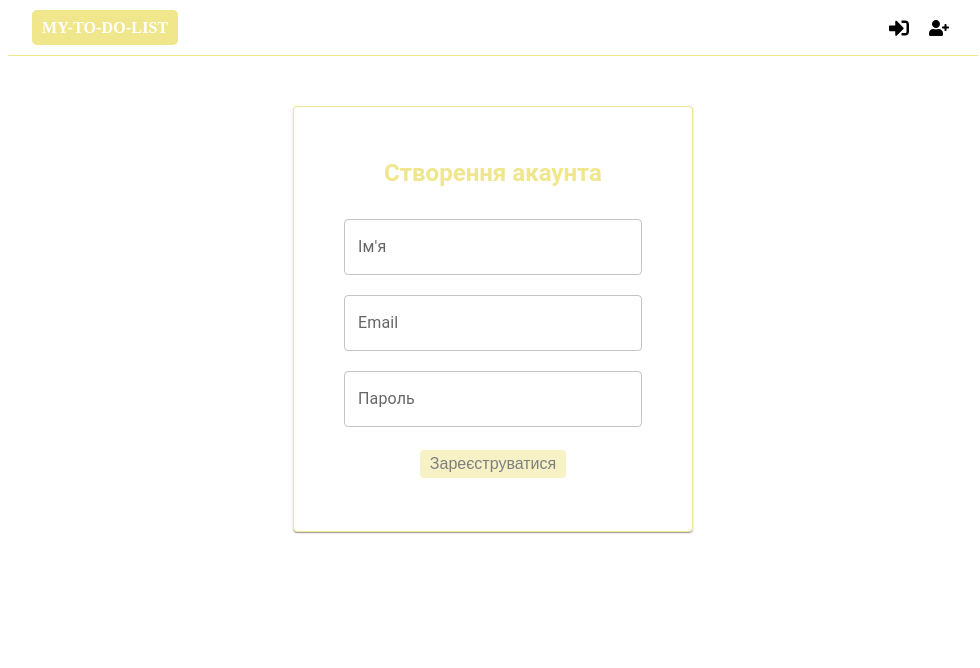
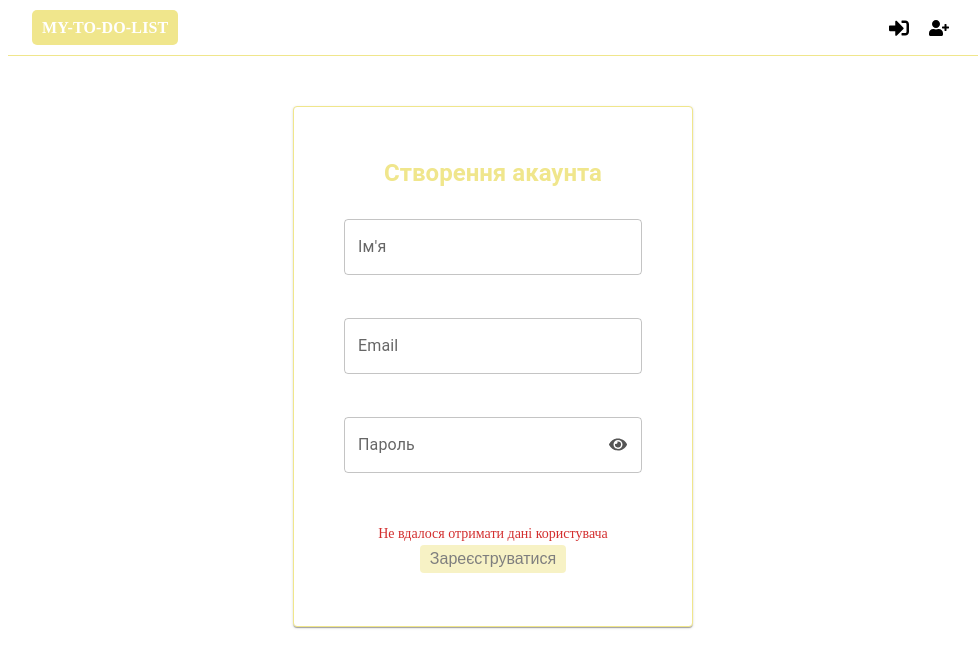
Before and after one commit to vladimirvikulin/Project-Manager, a React (Create React App) app: page /register in a window 1280 px wide. Shown: the top 668 px of the page, without its empty margins (147-1127 px from the left). Built offline with nearby package versions, Linux system fonts and the light colour scheme; no server answers.

Commit message:
made auth and register forms more understandable

```diff
--- a/src/pages/Login/Login.js
+++ b/src/pages/Login/Login.js
@@ -1,4 +1,4 @@
-import React from "react";
+import React, { useState } from "react";
 import { useForm } from "react-hook-form";
 import { useDispatch, useSelector } from "react-redux";
 import Typography from "@mui/material/Typography";
@@ -6,12 +6,16 @@ import TextField from "@mui/material/TextField";
 import Paper from "@mui/material/Paper";
 import styles from "./Login.module.css";
 import MyButton from "../../components/ui/button/MyButton";
-import { fetchAuth, selectIsAuth } from "../../redux/slices/auth";
+import { fetchAuth, selectIsAuth, selectAuthError } from "../../redux/slices/auth";
 import { Navigate } from "react-router-dom";
+import { FaEye, FaEyeSlash } from "react-icons/fa";
 
 const Login = () => {
     const isAuth = useSelector(selectIsAuth);
+    const authError = useSelector(selectAuthError);
     const dispatch = useDispatch();
+    const [showPassword, setShowPassword] = useState(false);
+
     const {
         register,
         handleSubmit,
@@ -26,15 +30,19 @@ const Login = () => {
 
     const onSubmit = async (values) => {
         const data = await dispatch(fetchAuth(values));
-        if (!data.payload) return alert('Не вдалося авторизуватися');
         if ('token' in data.payload) {
             window.localStorage.setItem('token', data.payload.token);
         }
     };
 
+    const togglePasswordVisibility = () => {
+        setShowPassword((prev) => !prev);
+    };
+
     if (isAuth) {
         return <Navigate to='/'/>
     }
+
     return (
         <Paper classes={{ root: styles.root }}>
             <Typography classes={{ root: styles.title }} variant="h5">
@@ -46,19 +54,47 @@ const Login = () => {
                     type='email'
                     label="Email"
                     error={Boolean(errors.email?.message)}
-                    helperText={errors.email?.message}
-                    {...register('email', {required: 'Вкажіть пошту'})}
+                    helperText={errors.email?.message || " "}
+                    {...register('email', {
+                        required: 'Вкажіть пошту',
+                        pattern: {
+                            value: /^[a-zA-Z0-9._%+-]+@[a-zA-Z0-9.-]+\.[a-zA-Z]{2,}$/,
+                            message: 'Невірний формат пошти'
+                        }
+                    })}
                     fullWidth
                 />
+                <div className={styles.passwordFieldWrapper}>
                     <TextField
                         className={styles.field}
                         label="Пароль"
+                        type={showPassword ? 'text' : 'password'}
                         error={Boolean(errors.password?.message)}
-                    helperText={errors.password?.message}
-                    {...register('password', {required: 'Вкажіть пароль'})}
+                        helperText={errors.password?.message || " "}
+                        {...register('password', {
+                            required: 'Вкажіть пароль',
+                            minLength: {
+                                value: 5,
+                                message: 'Пароль повинен містити мінімум 5 символів'
+                            }
+                        })}
                         fullWidth
                     />
-                <MyButton disabled = {!isValid} type='submit'>
+                    <button
+                        type="button"
+                        className={styles.eyeIcon}
+                        onClick={togglePasswordVisibility}
+                    >
+                        {showPassword ? <FaEyeSlash /> : <FaEye />}
+                        <span className={styles.tooltip}>{showPassword ? 'Приховати пароль' : 'Показати пароль'}</span>
+                    </button>
+                </div>
+                {authError && (
+                    <div className={styles.errorMessage}>
+                        {authError}
+                    </div>
+                )}
+                <MyButton disabled={!isValid} type='submit'>
                     Увійти
                 </MyButton>
             </form>
--- a/src/pages/Registration/Registration.js
+++ b/src/pages/Registration/Registration.js
@@ -1,6 +1,6 @@
-import React from 'react';
+import React, { useState } from 'react';
 import { useDispatch, useSelector } from "react-redux";
-import { fetchRegister, selectIsAuth } from "../../redux/slices/auth";
+import { fetchRegister, selectIsAuth, selectAuthError } from "../../redux/slices/auth";
 import { useForm } from "react-hook-form";
 import { Navigate } from "react-router-dom";
 import Typography from '@mui/material/Typography';
@@ -8,10 +8,14 @@ import TextField from '@mui/material/TextField';
 import Paper from '@mui/material/Paper';
 import styles from './Registration.module.css';
 import MyButton from '../../components/ui/button/MyButton';
+import { FaEye, FaEyeSlash } from "react-icons/fa";
 
 const Registration = () => {
     const isAuth = useSelector(selectIsAuth);
+    const authError = useSelector(selectAuthError);
     const dispatch = useDispatch();
+    const [showPassword, setShowPassword] = useState(false);
+
     const {
         register,
         handleSubmit,
@@ -24,6 +28,7 @@ const Registration = () => {
         },
         mode: 'onChange'
     });
+
     const onSubmit = async (values) => {
         const data = await dispatch(fetchRegister(values));
         if (!data.payload) return alert('Не вдалося зареєструватися');
@@ -32,9 +37,14 @@ const Registration = () => {
         }
     };
 
+    const togglePasswordVisibility = () => {
+        setShowPassword((prev) => !prev);
+    };
+
     if (isAuth) {
         return <Navigate to='/'/>
     }
+
     return (
         <Paper classes={{ root: styles.root }}>
             <Typography classes={{ root: styles.title }} variant="h5">
@@ -43,11 +53,16 @@ const Registration = () => {
             <form onSubmit={handleSubmit(onSubmit)}>
                 <TextField
                     className={styles.field}
-                    type='fullName'
                     label="Ім'я"
                     error={Boolean(errors.fullName?.message)}
-                    helperText={errors.fullName?.message}
-                    {...register('fullName', {required: 'Вкажіть і\'мя'})}
+                    helperText={errors.fullName?.message || " "}
+                    {...register('fullName', {
+                        required: "Вкажіть ім'я",
+                        minLength: {
+                            value: 3,
+                            message: "Ім'я повинно містити мінімум 3 символи"
+                        }
+                    })}
                     fullWidth
                 />
                 <TextField
@@ -55,19 +70,47 @@ const Registration = () => {
                     type='email'
                     label="Email"
                     error={Boolean(errors.email?.message)}
-                    helperText={errors.email?.message}
-                    {...register('email', {required: 'Вкажіть пошту'})}
+                    helperText={errors.email?.message || " "}
+                    {...register('email', {
+                        required: 'Вкажіть пошту',
+                        pattern: {
+                            value: /^[a-zA-Z0-9._%+-]+@[a-zA-Z0-9.-]+\.[a-zA-Z]{2,}$/,
+                            message: 'Невірний формат пошти'
+                        }
+                    })}
                     fullWidth
                 />
+                <div className={styles.passwordFieldWrapper}>
                     <TextField
                         className={styles.field}
                         label="Пароль"
+                        type={showPassword ? 'text' : 'password'}
                         error={Boolean(errors.password?.message)}
-                    helperText={errors.password?.message}
-                    {...register('password', {required: 'Вкажіть пароль'})}
+                        helperText={errors.password?.message || " "}
+                        {...register('password', {
+                            required: 'Вкажіть пароль',
+                            minLength: {
+                                value: 5,
+                                message: 'Пароль повинен містити мінімум 5 символів'
+                            }
+                        })}
                         fullWidth
                     />
-                <MyButton disabled = {!isValid} type='submit'>
+                    <button
+                        type="button"
+                        className={styles.eyeIcon}
+                        onClick={togglePasswordVisibility}
+                    >
+                        {showPassword ? <FaEyeSlash /> : <FaEye />}
+                        <span className={styles.tooltip}>{showPassword ? 'Приховати пароль' : 'Показати пароль'}</span>
+                    </button>
+                </div>
+                {authError && (
+                    <div className={styles.errorMessage}>
+                        {authError}
+                    </div>
+                )}
+                <MyButton disabled={!isValid} type='submit'>
                     Зареєструватися
                 </MyButton>
             </form>
--- a/src/pages/Registration/Registration.module.css
+++ b/src/pages/Registration/Registration.module.css
@@ -16,3 +16,54 @@
     font-weight: bold !important;
     margin-bottom: 30px !important;
 }
+
+.passwordFieldWrapper {
+    position: relative;
+    width: 100%;
+}
+
+.eyeIcon {
+    position: absolute;
+    right: 5%;
+    top: 30%;
+    transform: translateY(-50%);
+    background: none;
+    border: none;
+    cursor: pointer;
+    font-size: 18px;
+    color: #555;
+    transition: color 0.2s;
+}
+
+.eyeIcon:hover {
+    color: #000;
+}
+
+.eyeIcon:hover .tooltip {
+    visibility: visible;
+    opacity: 1;
+}
+
+.tooltip {
+    visibility: hidden;
+    opacity: 0;
+    position: absolute;
+    bottom: 125%;
+    left: 50%;
+    transform: translateX(-50%);
+    background-color: #333;
+    color: white;
+    padding: 5px 8px;
+    border-radius: 4px;
+    font-size: 12px;
+    white-space: nowrap;
+    z-index: 10;
+    transition: opacity 0.2s ease-in-out, visibility 0.2s ease-in-out;
+}
+
+.errorMessage {
+    color: #d32f2f;
+    font-size: 14px;
+    margin-top: 10px;
+    text-align: center;
+}
--- a/src/redux/slices/auth.js
+++ b/src/redux/slices/auth.js
@@ -2,33 +2,50 @@ import { createSlice, createAsyncThunk } from '@reduxjs/toolkit';
 import axios from '../../axios.js';
 import { fetchGroups } from './groups.js';
 
-export const fetchAuth = createAsyncThunk('auth/fetchAuth', async (params, { dispatch }) => {
+export const fetchAuth = createAsyncThunk('auth/fetchAuth', async (params, { dispatch, rejectWithValue }) => {
+    try {
         const { data } = await axios.post('/auth/login', params);
         await dispatch(fetchAuthMe());
         return data;
+    } catch (error) {
+        return rejectWithValue(error.response?.data?.message || 'Не вдалося авторизуватися');
+    }
 });
 
-export const fetchAuthMe = createAsyncThunk('auth/fetchAuthMe', async () => {
+export const fetchAuthMe = createAsyncThunk('auth/fetchAuthMe', async (_, { rejectWithValue }) => {
+    try {
         const { data } = await axios.get('/auth/me');
         return data;
+    } catch (error) {
+        return rejectWithValue(error.response?.data?.message || 'Не вдалося отримати дані користувача');
+    }
 });
 
-export const fetchRegister = createAsyncThunk('auth/fetchRegister', async (params, { dispatch }) => {
+export const fetchRegister = createAsyncThunk('auth/fetchRegister', async (params, { dispatch, rejectWithValue }) => {
+    try {
         const { data } = await axios.post('/auth/register', params);
         await dispatch(fetchAuthMe());
         return data;
+    } catch (error) {
+        return rejectWithValue(error.response?.data?.message || 'Не вдалося зареєструватися');
+    }
 });
 
-export const fetchManageInvitation = createAsyncThunk('auth/fetchManageInvitation', async ({ groupId, action }, { dispatch }) => {
+export const fetchManageInvitation = createAsyncThunk('auth/fetchManageInvitation', async ({ groupId, action }, { dispatch, rejectWithValue }) => {
+    try {
         const { data } = await axios.post('/auth/invitations', { groupId, action });
         await dispatch(fetchAuthMe());
         dispatch(fetchGroups());
         return { groupId, action, message: data.message, group: data.group };
+    } catch (error) {
+        return rejectWithValue(error.response?.data?.message || 'Не вдалося обробити запрошення');
+    }
 });
 
 const initialState = {
     data: null,
     status: 'loading',
+    error: null,
 };
 
 const authSlice = createSlice({
@@ -37,6 +54,7 @@ const authSlice = createSlice({
     reducers: {
         logout: (state) => {
             state.data = null;
+            state.error = null;
         },
     },
     extraReducers: (builder) => {
@@ -44,38 +62,47 @@ const authSlice = createSlice({
             .addCase(fetchAuth.pending, (state) => {
                 state.status = 'loading';
                 state.data = null;
+                state.error = null;
             })
             .addCase(fetchAuth.fulfilled, (state, action) => {
                 state.status = 'loaded';
                 state.data = action.payload;
+                state.error = null;
             })
-            .addCase(fetchAuth.rejected, (state) => {
+            .addCase(fetchAuth.rejected, (state, action) => {
                 state.status = 'error';
                 state.data = null;
+                state.error = action.payload;
             })
             .addCase(fetchAuthMe.pending, (state) => {
                 state.status = 'loading';
                 state.data = null;
+                state.error = null;
             })
             .addCase(fetchAuthMe.fulfilled, (state, action) => {
                 state.status = 'loaded';
                 state.data = action.payload;
+                state.error = null;
             })
-            .addCase(fetchAuthMe.rejected, (state) => {
+            .addCase(fetchAuthMe.rejected, (state, action) => {
                 state.status = 'error';
                 state.data = null;
+                state.error = action.payload;
             })
             .addCase(fetchRegister.pending, (state) => {
                 state.status = 'loading';
                 state.data = null;
+                state.error = null;
             })
             .addCase(fetchRegister.fulfilled, (state, action) => {
                 state.status = 'loaded';
                 state.data = action.payload;
+                state.error = null;
             })
-            .addCase(fetchRegister.rejected, (state) => {
+            .addCase(fetchRegister.rejected, (state, action) => {
                 state.status = 'error';
                 state.data = null;
+                state.error = action.payload;
             })
             .addCase(fetchManageInvitation.fulfilled, (state, action) => {
                 const { groupId } = action.payload;
@@ -91,7 +118,7 @@ const authSlice = createSlice({
 
 export const selectIsAuth = (state) => Boolean(state.auth.data);
 export const selectAuthData = (state) => state.auth.data;
-
+export const selectAuthError = (state) => state.auth.error;
 export const { logout } = authSlice.actions;
 
 export default authSlice.reducer;
```
Also changed, not shown: src/pages/Login/Login.module.css (+51 -0 lines), src/styles/IconStyles.module.css (deleted, +0 -45 lines). Lines whose indentation alone changed are shown as unchanged.
